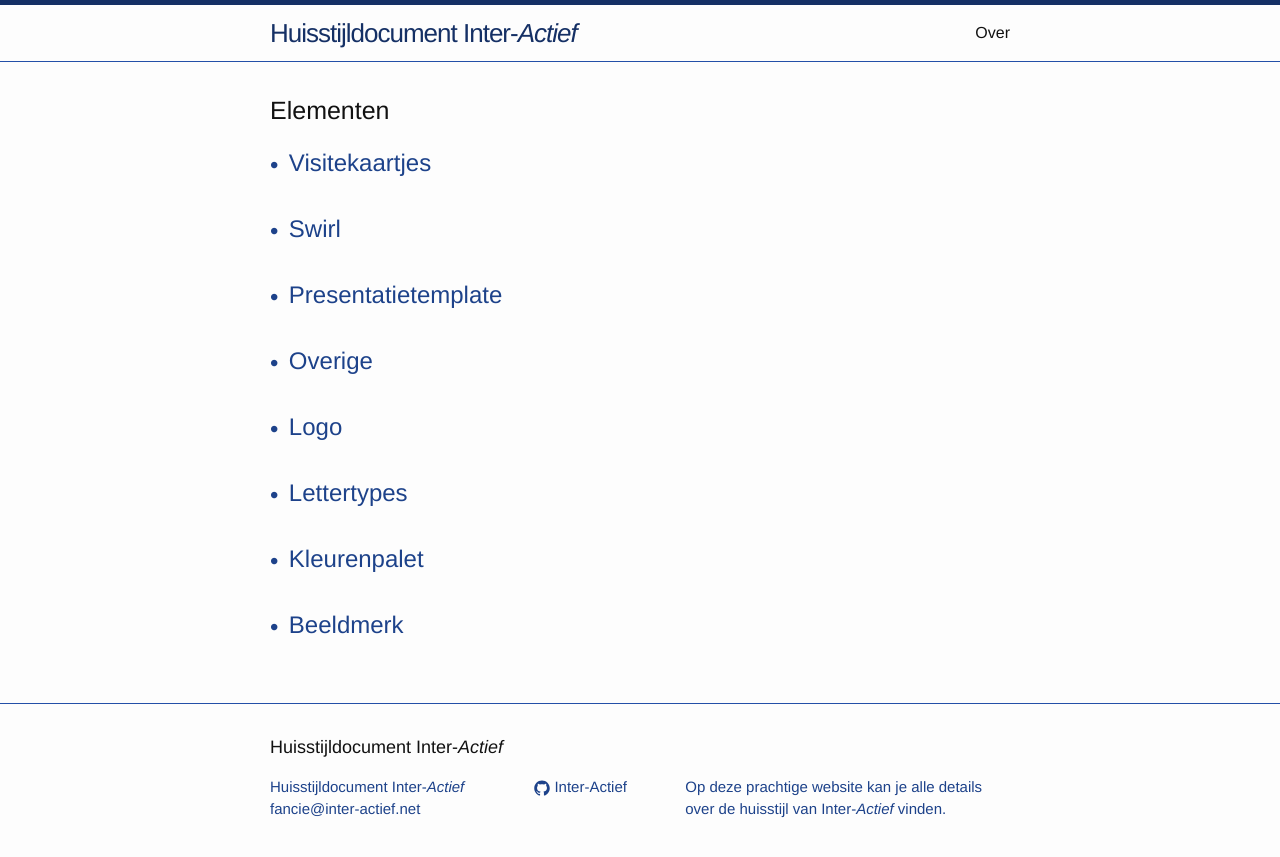
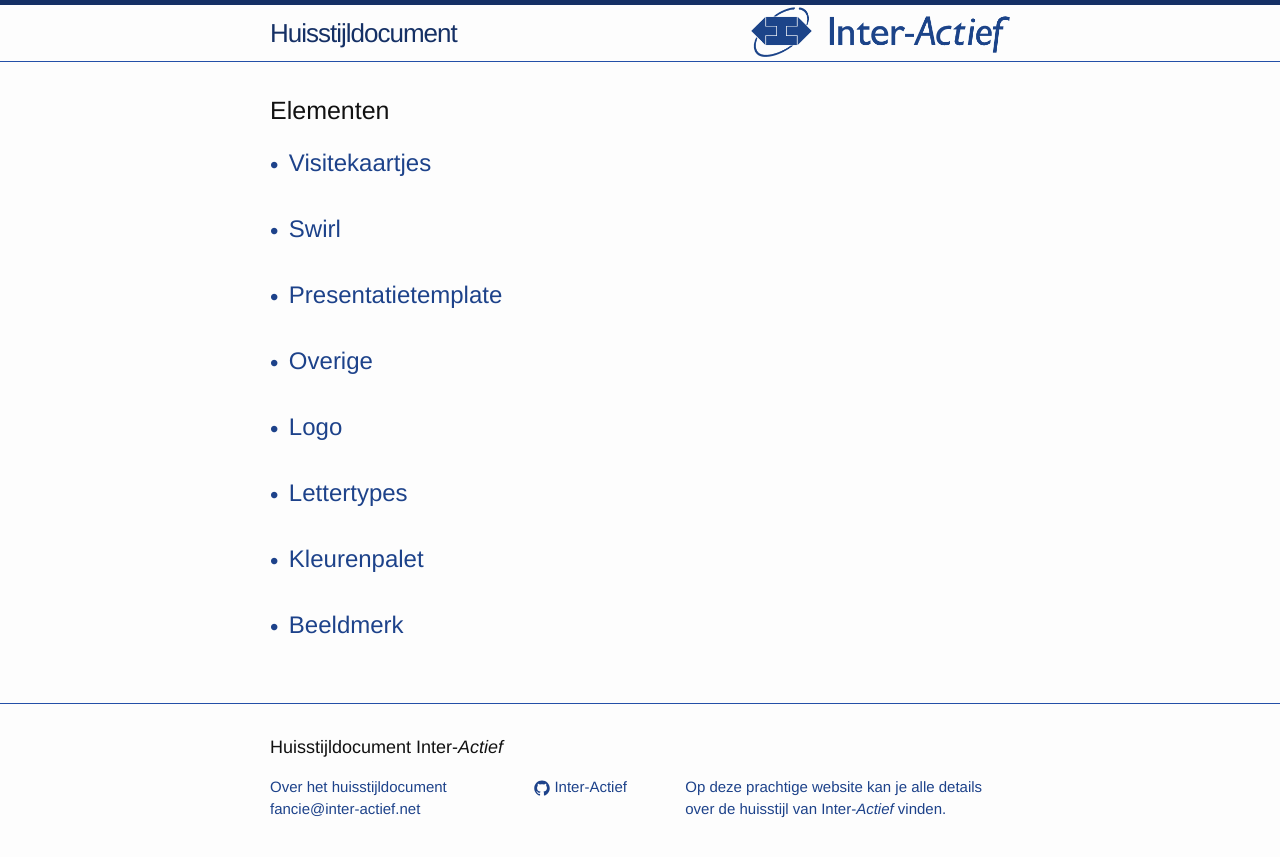
Before and after one commit to Inter-Actief/fancie-huisstijldocument, a Jekyll site: the page built from index.html, in a window 1280 px wide. Shown: the top 857 px of the page. Built offline with Jekyll 4.4.1, drawn with Linux system fonts in a browser that asks for light colours.

Commit message:
Fixed header (added IA logo, removed 'Over' link), added link to footer

```diff
--- a/_config.yml
+++ b/_config.yml
@@ -1,5 +1,5 @@
 # Site settings
-title: Huisstijldocument - Inter-*Actief*
+title: Huisstijldocument - Inter-Actief
 email: fancie@inter-actief.net
 description: > # this means to ignore newlines until "baseurl:"
   Op deze prachtige website kan je alle details over de huisstijl van Inter-*Actief* vinden.
--- a/_includes/footer.html
+++ b/_includes/footer.html
@@ -7,7 +7,7 @@
     <div class="footer-col-wrapper">
       <div class="footer-col  footer-col-1">
         <ul class="contact-list">
-          <li>Huisstijldocument Inter-<em>Actief</em></li>
+          <li><a href="{{ site.baseurl }}/over/">Over het huisstijldocument</li>
           <li><a href="mailto:{{ site.email }}">{{ site.email }}</a></li>
         </ul>
       </div>
--- a/_includes/header.html
+++ b/_includes/header.html
@@ -2,25 +2,8 @@
 
   <div class="wrapper">
 
-    <a class="site-title" href="{{ site.baseurl }}/">Huisstijldocument Inter-<em>Actief</em></a>
-
-    <nav class="site-nav">
-      <a href="#" class="menu-icon">
-        <svg viewBox="0 0 18 15">
-          <path fill="#424242" d="M18,1.484c0,0.82-0.665,1.484-1.484,1.484H1.484C0.665,2.969,0,2.304,0,1.484l0,0C0,0.665,0.665,0,1.484,0 h15.031C17.335,0,18,0.665,18,1.484L18,1.484z"/>
-          <path fill="#424242" d="M18,7.516C18,8.335,17.335,9,16.516,9H1.484C0.665,9,0,8.335,0,7.516l0,0c0-0.82,0.665-1.484,1.484-1.484 h15.031C17.335,6.031,18,6.696,18,7.516L18,7.516z"/>
-          <path fill="#424242" d="M18,13.516C18,14.335,17.335,15,16.516,15H1.484C0.665,15,0,14.335,0,13.516l0,0 c0-0.82,0.665-1.484,1.484-1.484h15.031C17.335,12.031,18,12.696,18,13.516L18,13.516z"/>
-        </svg>
-      </a>
-
-      <div class="trigger">
-        {% for page in site.pages %}
-          {% if page.title %}
-          <a class="page-link" href="{{ page.url | prepend: site.baseurl }}">{{ page.title }}</a>
-          {% endif %}
-        {% endfor %}
-      </div>
-    </nav>
+    <a class="site-title" href="{{ site.baseurl }}/">Huisstijldocument</a>
+    <img src="{{ site.baseurl }}/assets/inter-actief-logo.png" style="height:50px; float:right; padding-top:2px;">
 
   </div>
 
```
Also changed, not shown: assets/inter-actief-logo.png (added).
